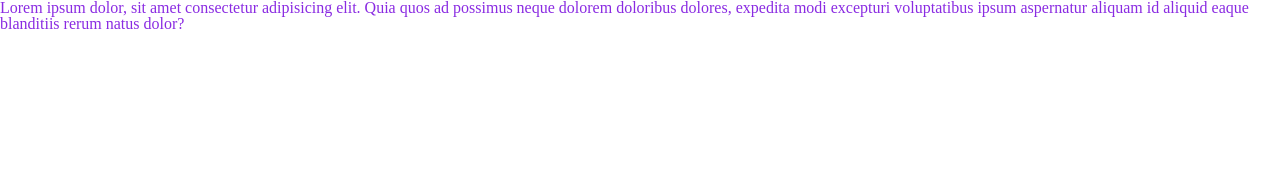
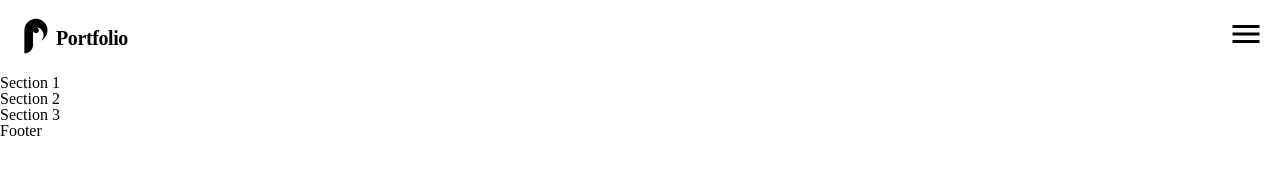
Before and after one commit to rvijaykr10/portfolio, a website: page src/index.html in a window 1280 px wide. Drawn offline with Linux system fonts and the light colour scheme.

Commit message:
header added

```diff
--- a/src/index.html
+++ b/src/index.html
@@ -7,11 +7,51 @@
     <link rel="stylesheet" href="./styles.css" />
   </head>
   <body>
-    <p>
-      Lorem ipsum dolor, sit amet consectetur adipisicing elit. Quia quos ad
-      possimus neque dolorem doloribus dolores, expedita modi excepturi
-      voluptatibus ipsum aspernatur aliquam id aliquid eaque blanditiis rerum
-      natus dolor?
-    </p>
+    <header>
+      <nav class="navbar">
+        <div class="logo-heading">
+          <div class="logo">
+            <svg
+              xmlns="http://www.w3.org/2000/svg"
+              width="40"
+              height="40"
+              viewBox="0 0 40 40"
+              fill="none"
+            >
+              <path
+                d="M31.5294 14.2118C31.5294 18.8819 28.7623 22.9082 24.7793 24.7351C26.4612 23.3496 27.5322 21.248 27.5322 18.896C27.5322 14.7642 24.2259 11.4042 20.112 11.3205C20.0574 11.3167 20.0075 11.3167 19.9529 11.3167C19.8983 11.3167 19.8485 11.3167 19.7939 11.3205C18.2673 11.4033 17.0588 12.6663 17.0588 14.2108V28.6814C17.0588 33.4748 13.1699 37.3638 8.37646 37.3638V14.2118C8.37646 7.81928 13.5605 2.63528 19.9529 2.63528C26.3454 2.63528 31.5294 7.81928 31.5294 14.2118Z"
+                fill="black"
+              />
+              <path
+                d="M21.9992 16.2582C23.1294 15.128 23.1294 13.2956 21.9992 12.1654C20.8689 11.0351 19.0365 11.0351 17.9063 12.1654C16.7761 13.2956 16.7761 15.128 17.9063 16.2582C19.0365 17.3884 20.8689 17.3884 21.9992 16.2582Z"
+                fill="black"
+              />
+            </svg>
+          </div>
+          <div class="heading">Portfolio</div>
+        </div>
+        <div>
+          <svg
+            xmlns="http://www.w3.org/2000/svg"
+            width="36"
+            height="36"
+            viewBox="0 0 36 36"
+            fill="none"
+          >
+            <rect width="36" height="36" fill="white" />
+            <path
+              d="M4.5 27V24H31.5V27H4.5ZM4.5 19.5V16.5H31.5V19.5H4.5ZM4.5 12V9H31.5V12H4.5Z"
+              fill="black"
+            />
+          </svg>
+        </div>
+      </nav>
+    </header>
+    <main>
+      <section>Section 1</section>
+      <section>Section 2</section>
+      <section>Section 3</section>
+    </main>
+    <footer>Footer</footer>
   </body>
 </html>
--- a/src/styles.css
+++ b/src/styles.css
@@ -1,3 +1,4 @@
+/* Eric Meyer's Reset CSS */
 html,
 body,
 div,
@@ -123,6 +124,64 @@ table {
   border-spacing: 0;
 }
 
+/* Portfolio */
+:root {
+  --primary-black: #000;
+  --primary-neutral: #404040;
+  --primary-white: #fff;
+  --zinc-100: #f4f4f5;
+  --zinc-200: #e4e4e7;
+  --zinc-300: #d4d4d8;
+  --zinc-500: #71717a;
+  --zinc-800: #27272a;
+  --error: #ef4444;
+}
+
+/* NAVBAR */
+.navbar {
+  padding: 1rem;
+  display: flex;
+  justify-content: space-between;
+}
+
+.navbar .logo-heading {
+  display: flex;
+  align-items: center;
+}
+
+.navbar .logo-heading .heading {
+  color: var(--primary-black);
+  font-family: Sora;
+  font-size: 20px;
+  font-style: normal;
+  font-weight: 700;
+  line-height: 24px;
+  letter-spacing: -0.4px;
+  text-transform: capitalize;
+}
 p {
-  color: blueviolet;
+  color: var(--primary-black);
 }
+/* Media Queries */
+@media only screen and (max-width: 600px) {
+  /* Styles for mobile devices */
+}
+@media only screen and (min-width: 601px) and (max-width: 1024px) {
+  /* Styles for tablets */
+}
+@media only screen and (min-width: 1025px) and (max-width: 1440px) {
+  /* Styles for small laptops */
+}
+@media only screen and (min-width: 1441px) {
+  /* Styles for large screens */
+}
+@media only screen and (orientation: portrait) {
+  /* Styles for portrait mode */
+}
+@media only screen and (orientation: landscape) {
+  /* Styles for landscape mode */
+}
+@media only screen and (-webkit-min-device-pixel-ratio: 2),
+  only screen and (min-resolution: 192dpi) {
+  /* Styles for high-resolution displays */
+}
```
